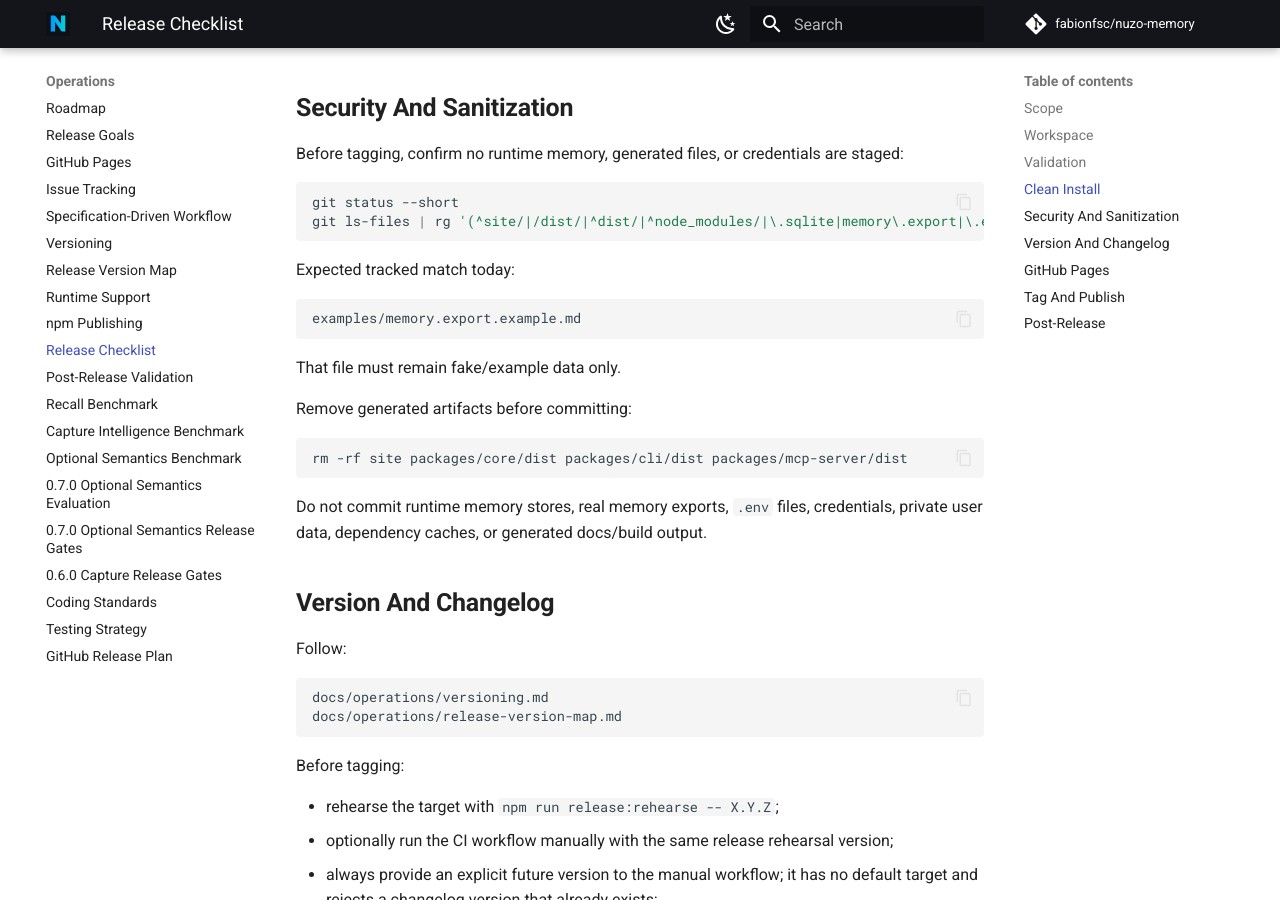
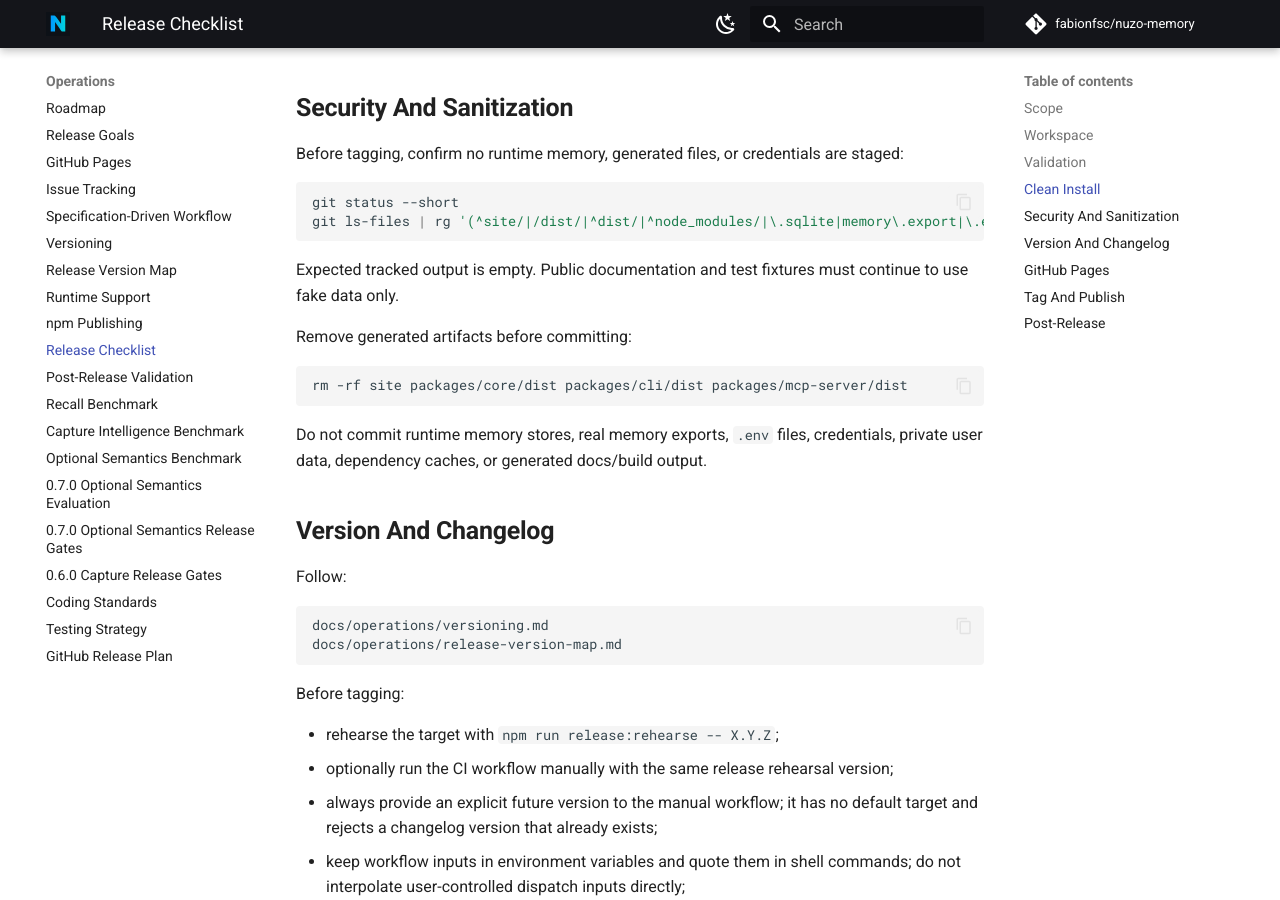
Before and after one commit to fabionfsc/nuzo-memory, an MkDocs documentation site: the page built from docs/operations/release-checklist.md, in a window 1280 px wide and 900 px high, scrolled down 3899 px. Built offline with MkDocs 1.6.1 and Material for MkDocs 9.7.7, drawn with Linux system fonts in a browser that asks for light colours; comment, search, counter and statistics services are not loaded.

Commit message:
docs: remove stale export example

````diff
--- a/docs/operations/release-checklist.md
+++ b/docs/operations/release-checklist.md
@@ -199,13 +199,8 @@ git status --short
 git ls-files | rg '(^site/|/dist/|^dist/|^node_modules/|\.sqlite|memory\.export|\.env)'
 ```
 
-Expected tracked match today:
-
-```text
-examples/memory.export.example.md
-```
-
-That file must remain fake/example data only.
+Expected tracked output is empty. Public documentation and test fixtures must
+continue to use fake data only.
 
 Remove generated artifacts before committing:
 
````
Also changed, not shown: docs/architecture/repository-layout.md (+1 -2 lines), examples/memory.export.example.md (deleted, +0 -49 lines).
